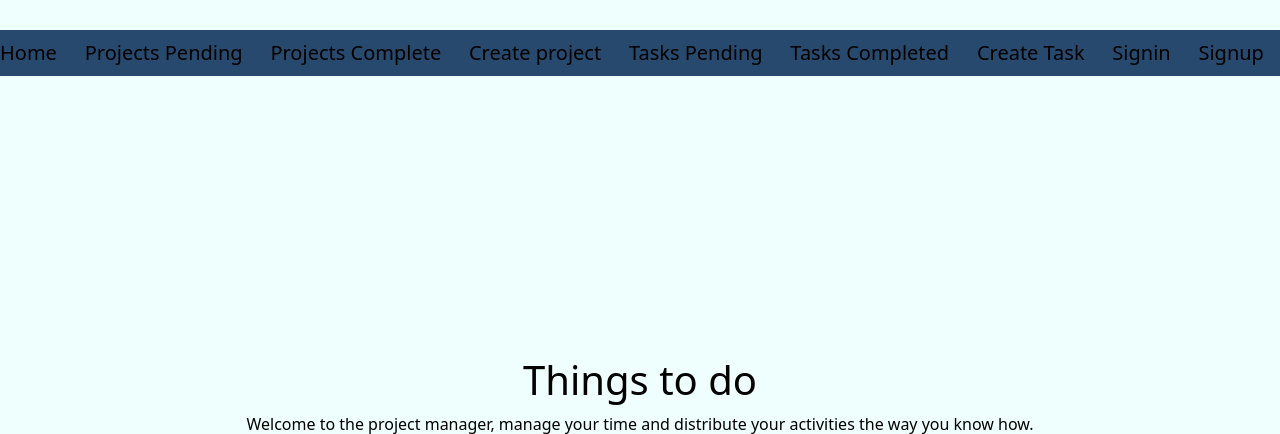
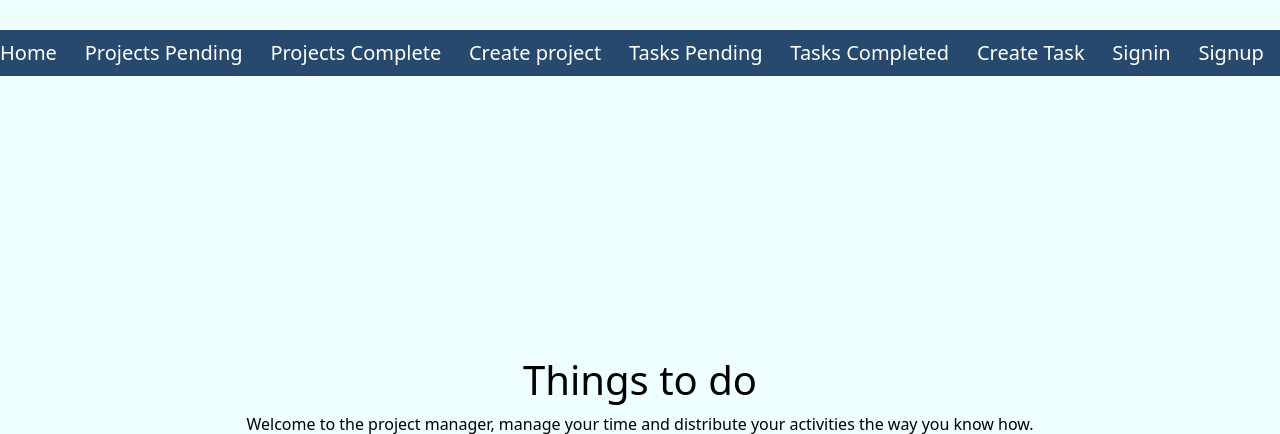
Before and after one commit to IrvingGeovanni1/project_manager, a Django app: page /home/ in a window 1280 px wide. Shown: the top 434 px of the page. Run offline with Django 5.2, Linux system fonts and the light colour scheme.

Commit message:
Agregando letras en blanco-nav

```diff
--- a/static/css/custom.css
+++ b/static/css/custom.css
@@ -174,3 +174,6 @@
     padding-left: 50px;
     position: relative;
 }
+#navlist{
+    color: #ffffff;
+}
--- a/templates/base.html
+++ b/templates/base.html
@@ -16,48 +16,48 @@
           <div class="infonav">
             <ul class="navbar">
                     <li class="home">
-                        <a class="home navbar-brand" href="{% url 'home' %}">
+                        <a class="home navbar-brand" id="navlist" href="{% url 'home' %}">
                             Home
                         </a>
                     </li>
                 <li class="Project_P">
-                    <a class="navbar-brand" href="{% url 'projects' %}">
+                    <a class="navbar-brand" id="navlist" href="{% url 'projects' %}">
                         Projects Pending
                     </a>
                 </li>
-                <li class=" Proyect C">
-                    <a class="navbar-brand" href="{% url 'projects_completed' %}">
+                <li class=" Proyect C navlist">
+                    <a class="navbar-brand navlist" id="navlist" href="{% url 'projects_completed' %}">
                         Projects Complete
                     </a>
                 </li>
                 <li class="Create P">
-                    <a class="navbar-brand" href="{% url 'create_project' %}">Create project</a>
+                    <a class="navbar-brand" id="navlist" href="{% url 'create_project' %}">Create project</a>
                 </li>
                 <li class="Task p">
-                    <a class="navbar-brand" href="{% url 'tasks' %}">Tasks Pending</a>
+                    <a class="navbar-brand" id="navlist" href="{% url 'tasks' %}">Tasks Pending</a>
                 </li>
                 <li>
-                    <a class="navbar-brand" href="{% url 'tasks_completed' %}">Tasks Completed</a>
+                    <a class="navbar-brand" id="navlist" href="{% url 'tasks_completed' %}">Tasks Completed</a>
                 </li>
                 <li>
-                    <a class="navbar-brand" href="{% url 'create_task' %}">
+                    <a class="navbar-brand" id="navlist" href="{% url 'create_task' %}">
                         Create Task
                     </a>
                 </li>
                 {% if user.is_authenticated %}
                 <li>
-                    <a class="navbar-brand" href="{% url 'logout' %}">
+                    <a class="navbar-brand" id="navlist" href="{% url 'logout' %}">
                         Logout
                     </a>
                 </li>
                 {% else %}
                 <li>
-                    <a class="navbar-brand" href="{% url 'signin' %}">
+                    <a class="navbar-brand" id="navlist" href="{% url 'signin' %}">
                         Signin
                     </a>
                 </li>
                 <li>
-                    <a class="navbar-brand" href="{% url 'signup' %}">
+                    <a class="navbar-brand" id="navlist" href="{% url 'signup' %}">
                         Signup
                     </a>
                 </li>
```
